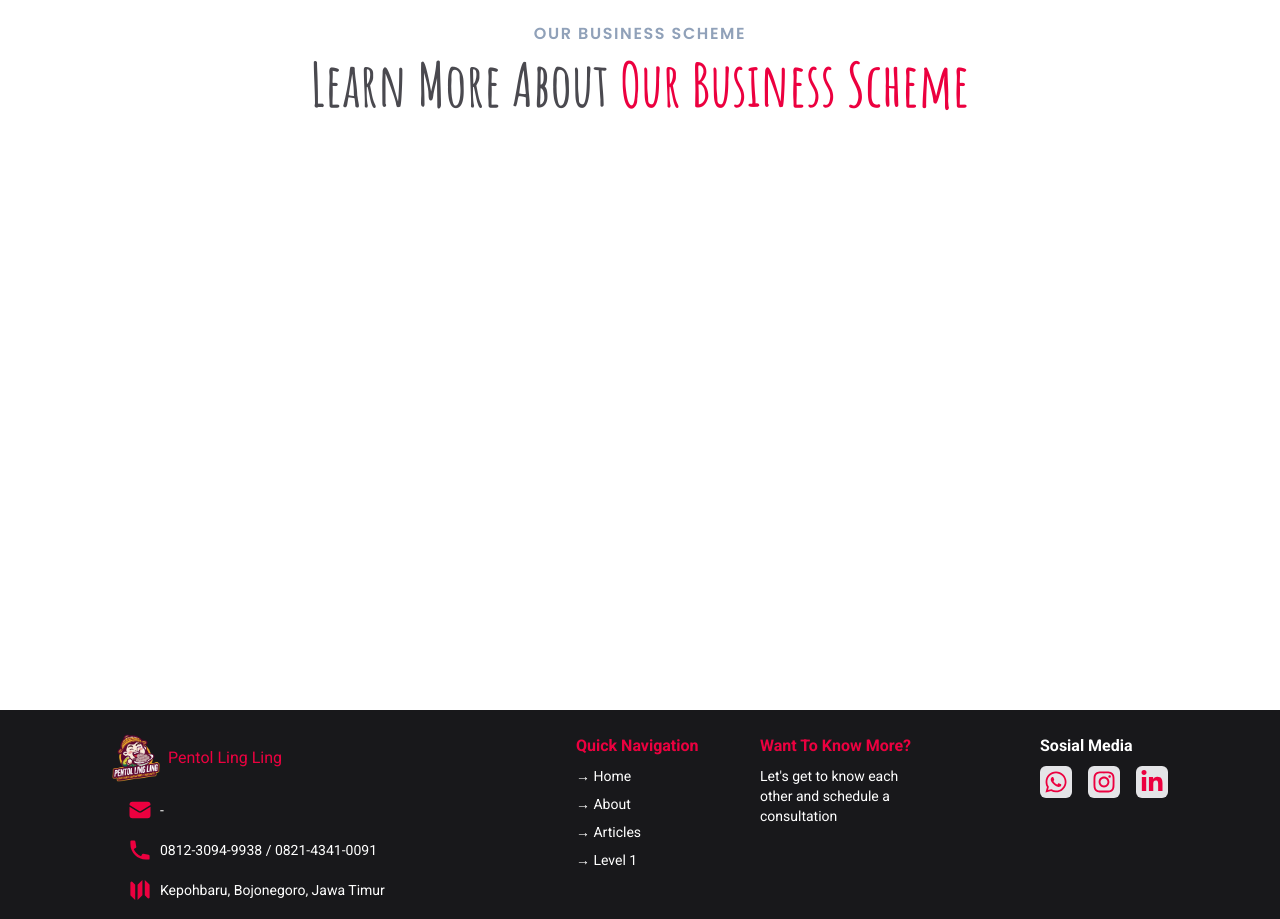
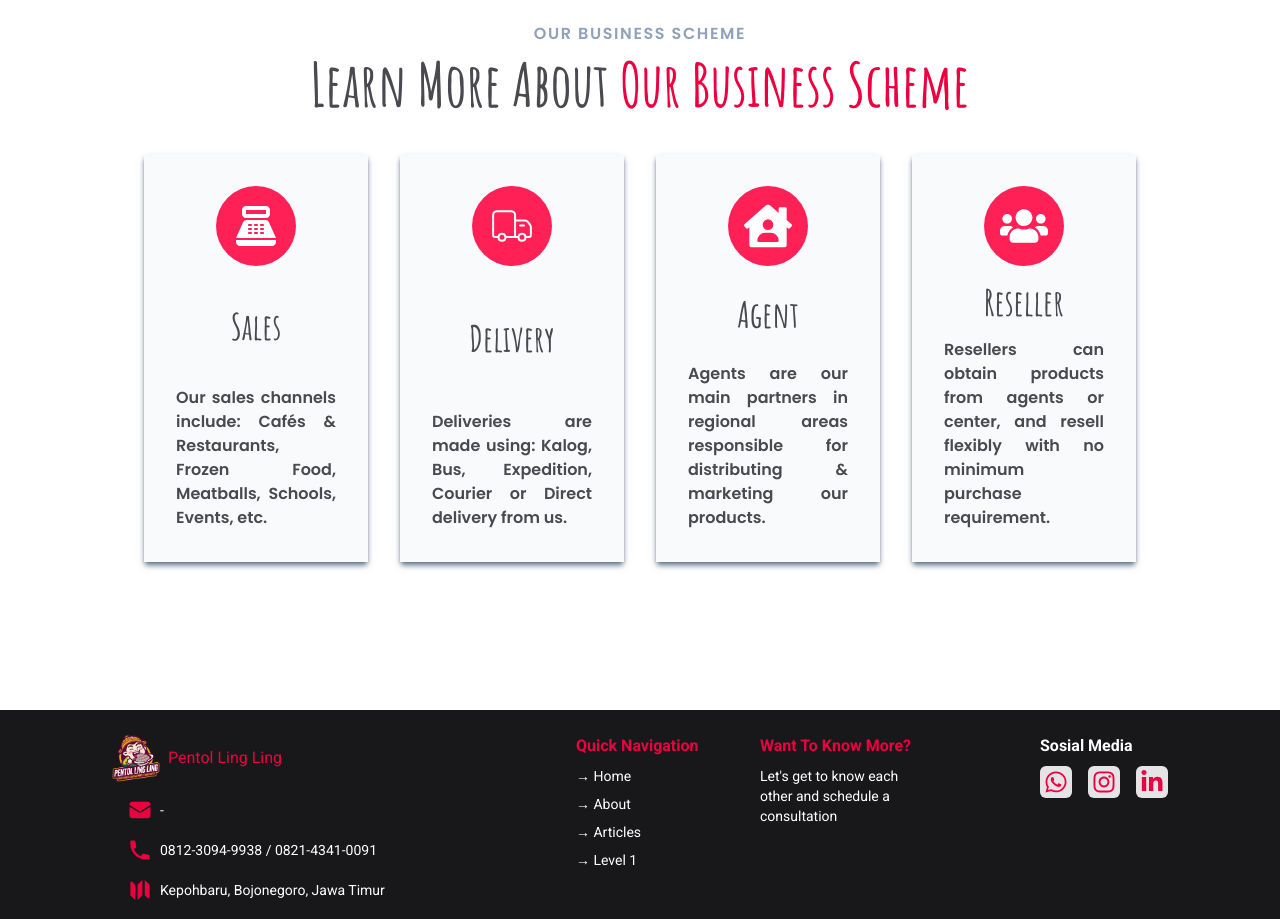
Before and after one commit to Azukii09/pentol-lingling, a Next.js app: page /en in a window 1280 px wide. Shown: the part 3940-4859 px from the top of the page. Built offline with nearby package versions, Linux system fonts and the light colour scheme.

Commit message:
## - Add localized Business Scheme data and integrate dynamic display into `MainBusinessScheme` component.

```diff
--- a/component/ui/landing/BScheme/MainBusinessScheme.tsx
+++ b/component/ui/landing/BScheme/MainBusinessScheme.tsx
@@ -5,13 +5,18 @@ import {motion} from "framer-motion";
 import TitleArrow from "@/component/util/TitleArrow";
 import useWindowWidth from "@/hook/useWindowWidth";
 import {useTranslations} from "next-intl";
+import {useParams} from "next/navigation";
+import {BusinessSchemeData} from "@/lib/data/content/BusinessScheme";
 
 export default function MainBusinessScheme() {
     const width = useWindowWidth()
     const tBScheme = useTranslations('BusinessScheme')
 
+    const params = useParams();
+    const data = BusinessSchemeData.find((item) => item.locale === params.locale);
     return (
         <section className={`${poppins.className} w-full global-padding mx-auto py-6 min-h-[calc(100vh-80px)] text-quaternary`}>
+            {/*title*/}
             <motion.div
                 initial={{opacity: 0, y: -50}}
                 whileInView={{opacity: 1, y: 0}}
@@ -24,6 +29,57 @@ export default function MainBusinessScheme() {
                 </h1>
             </motion.div>
 
+            {/*scheme*/}
+            <div className={"flex flex-col gap-8 mt-2 p-4 lg:flex-row items-center justify-between"}>
+                <div className={"flex flex-col gap-8 p-4 lg:flex-row lg:items-stretch items-center justify-between"}>
+                    {data?.data.map((item, index) => (
+                        <motion.div
+                            key={index}
+                            initial={{opacity: 0, x: -100}}
+                            whileInView={{
+                                opacity: 1,
+                                x: 0,
+                            }}
+                            viewport={{once: false, margin: "-100px"}}
+                            transition={{
+                                duration: 0.8,
+                                type: "spring",
+                                bounce: 0.4,
+                                stiffness: 70
+                            }}
+                            className={`bg-slate-50 text-quaternary font-semibold w-full  flex flex-col gap-4 justify-between items-center p-8 shadow-md shadow-slate-500`}
+                        >
+                            <div className={"flex justify-center items-center bg-rose-500 rounded-full p-4 text-white"}>
+                                {item.icon}
+                            </div>
+                            <motion.h1
+                                initial={{opacity: 0, y: -20}}
+                                whileInView={{opacity: 1, y: 0}}
+                                viewport={{once: false}}
+                                transition={{
+                                    duration: 0.5,
+                                    delay: 0.2
+                                }}
+                                className={`${amatic_sc.className} text-4xl`}
+                            >
+                                {item.title}
+                            </motion.h1>
+                            <motion.p
+                                initial={{opacity: 0, y: 20}}
+                                whileInView={{opacity: 1, y: 0}}
+                                viewport={{once: false}}
+                                transition={{
+                                    duration: 0.5,
+                                    delay: 0.4
+                                }}
+                                className={"text-justify"}
+                            >
+                                {item.description}
+                            </motion.p>
+                        </motion.div>
+                    ))}
+                </div>
+            </div>
         </section>
     );
 }
--- /dev/null
+++ b/lib/data/content/BusinessScheme.tsx
@@ -0,0 +1,59 @@
+import {MdPointOfSale} from "react-icons/md";
+import {CiDeliveryTruck} from "react-icons/ci";
+import {FaHouseUser, FaUsers} from "react-icons/fa";
+
+export const BusinessSchemeData = [
+    {
+        id:1,
+        locale:"id",
+        data:[
+            {
+                icon:<MdPointOfSale className={"size-12"}/>,
+                title:"Penjualan",
+                description:"Penjualan kami banyak melalui: Café & Resto, Frozen Food, Bakso, Sekolah, Ivent, dll.",
+            },
+            {
+                icon:<CiDeliveryTruck className={"size-12"}/>,
+                title:"Pengiriman",
+                description:"Pengiriman dilakukan menggunakan: Kalog, Bus, Ekspedisi, Kurir atau Kami kirim sendiri.",
+            },
+            {
+                icon:<FaHouseUser className={"size-12"}/>,
+                title:"Agen",
+                description:"Agen adalah mitra utama di daerah yg bertugas mendistribusikan & memasarkan produk kami.",
+            },
+            {
+                icon:<FaUsers className={"size-12"}/>,
+                title:"Reseller",
+                description:"Reseller bisa mengambil produk dari agen atau pusat, dan menjual ulang secara fleksibel serta tdk ada min pembelian untuk reseller",
+            },
+
+        ]
+    },
+    {
+        id:2,
+        locale:"en",
+        data: [
+            {
+                icon: <MdPointOfSale className={"size-12"}/>,
+                title: "Sales",
+                description: "Our sales channels include: Cafés & Restaurants, Frozen Food, Meatballs, Schools, Events, etc.",
+            },
+            {
+                icon: <CiDeliveryTruck className={"size-12"}/>,
+                title: "Delivery",
+                description: "Deliveries are made using: Kalog, Bus, Expedition, Courier or Direct delivery from us.",
+            },
+            {
+                icon: <FaHouseUser className={"size-12"}/>,
+                title: "Agent",
+                description: "Agents are our main partners in regional areas responsible for distributing & marketing our products.",
+            },
+            {
+                icon: <FaUsers className={"size-12"}/>,
+                title: "Reseller",
+                description: "Resellers can obtain products from agents or center, and resell flexibly with no minimum purchase requirement.",
+            },
+        ]
+    }
+]
```
